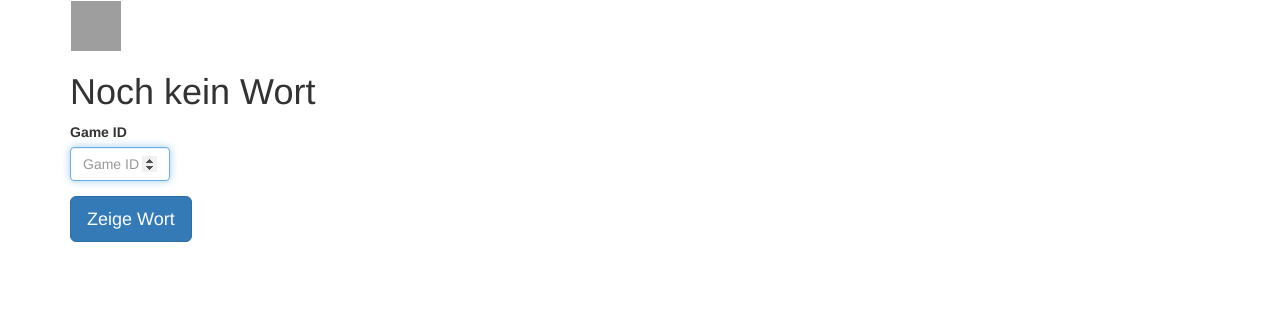
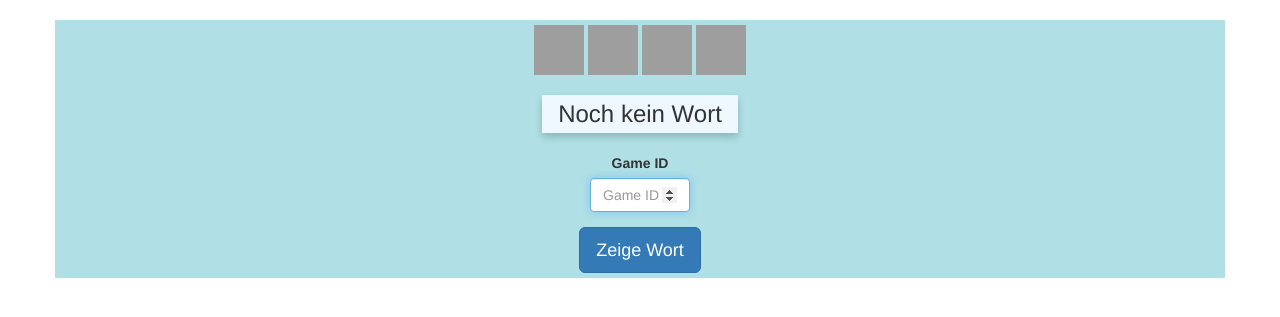
Before and after one commit to AndreasBleyel/linq-flask, a Flask app: page /1 in a window 1280 px wide. Shown: the top 317 px of the page. Run offline with Flask 2, Linux system fonts and the light colour scheme; some libraries are stand-ins or nearby versions; grey boxes are pictures that could not be loaded.

Commit message:
styling geändert

```diff
--- a/app.py
+++ b/app.py
@@ -1,4 +1,4 @@
-import os, random, logging
+import os, random
 from flask import Flask, render_template, request
 from flask_sqlalchemy import SQLAlchemy
 
--- /dev/null
+++ b/static/css/main.css
@@ -0,0 +1,31 @@
+.card {
+    /* Add shadows to create the "card" effect */
+    box-shadow: 0 4px 8px 0 rgba(0, 0, 0, 0.2);
+    transition: 0.3s;
+    background-color: aliceblue;
+    display: inline-block;
+}
+
+/* On mouse-over, add a deeper shadow */
+.card:hover {
+    box-shadow: 0 8px 16px 0 rgba(0, 0, 0, 0.2);
+}
+
+/* Add some padding inside the card container */
+.container-card {
+    padding: 2px 16px;
+}
+
+.grow {
+  padding: 5px 5px 5px 5px;
+  border-radius: 10px;
+  height: 60px;
+  width: 100%;
+  transition: height 0.5s;
+  -webkit-transition: height 0.5s;
+  text-align: center;
+  overflow: hidden;
+}
+.grow:hover {
+  height: 800px;
+}
--- a/templates/main.html
+++ b/templates/main.html
@@ -3,17 +3,24 @@
 <head>
     <title>Frohe Weihnachten</title>
     <meta name="viewport" content="width=device-width, initial-scale=1.0">
+    <link rel="stylesheet" href="{{ url_for('static', filename='css/main.css') }}">
     <link href="//netdna.bootstrapcdn.com/bootstrap/3.3.6/css/bootstrap.min.css" rel="stylesheet" media="screen">
 </head>
 
 <body>
-<div class="container">
-    <nav class="navbar navbar-light bg-light">
+<div align="center">
+    <div class="container" style="margin: 20px 20px 20px 20px; padding-top: 5px; background-color:powderblue"
+         align="center">
         <img src="https://image.flaticon.com/icons/png/512/1358/1358915.png" width="50" height="50" alt="">
-    </nav>
-        {% block content %}
+        <img src="https://image.flaticon.com/icons/png/512/1358/1358915.png" width="50" height="50" alt="">
+        <img src="https://image.flaticon.com/icons/png/512/1358/1358915.png" width="50" height="50" alt="">
+        <img src="https://image.flaticon.com/icons/png/512/1358/1358915.png" width="50" height="50" alt="">
+        <div class="row" style="padding: 20px 5px 5px 5px;">
+            {% block content %}
 
-        {% endblock %}
+            {% endblock %}
+        </div>
+    </div>
 </div>
 <script src="//code.jquery.com/jquery-2.2.1.min.js"></script>
 <script src="//netdna.bootstrapcdn.com/bootstrap/3.3.6/js/bootstrap.min.js"></script>
--- a/templates/shuffle.html
+++ b/templates/shuffle.html
@@ -1,7 +1,7 @@
 {% extends "main.html" %}
 
 {% block content %}
-    <div class="row">
+    <div>
         <h1>Frisch gemischt</h1>
         <h1>Game ID: {{ gameid }}</h1>
         <p>Teile diese ID mit den teilnehmenden Spielern.<br/>
@@ -13,7 +13,7 @@
                 Beispiel: <font color="blue">https://linq-pro.herokuapp.com/3</font></p>
         <h1>Runde: {{ round }}</h1>
     </div>
-    <div class="row">
+    <div>
         <form role="form" method='POST' action='/s'>
             <div class="form-group">
                 <input type="number" name="shuffle" class="form-control form-control-lg"
--- a/templates/word.html
+++ b/templates/word.html
@@ -1,15 +1,20 @@
 {% extends "main.html" %}
 
 {% block content %}
+        <div class="card">
+            <div class="container-card">
+                <span style="font-size: x-large">{{ word }}</span>
+            </div>
+        </div>
 
-<h1>{{ word }}</h1>
-
+    <div style="margin-top: 20px">
         <form role="form" method='POST' action='/{{ plid }}'>
             <div class="form-group">
                 <label for="gameid">Game ID</label>
-            <input type="number" name="gameid" class="form-control form-control-lg" value={{ gameid }} id="gameid" placeholder="Game ID" min="1" style="max-width: 100px;" autofocus required>
+                <input type="number" name="gameid" class="form-control form-control-lg" value={{ gameid }} id="gameid"
+                       placeholder="Game ID" min="1" style="max-width: 100px;" autofocus required>
             </div>
             <button type="submit" class="btn btn-primary btn-lg">Zeige Wort</button>
         </form>
-
+    </div>
 {% endblock %}
```
Also changed, not shown: templates/index.html (+7 -8 lines). Lines whose indentation alone changed are shown as unchanged.
